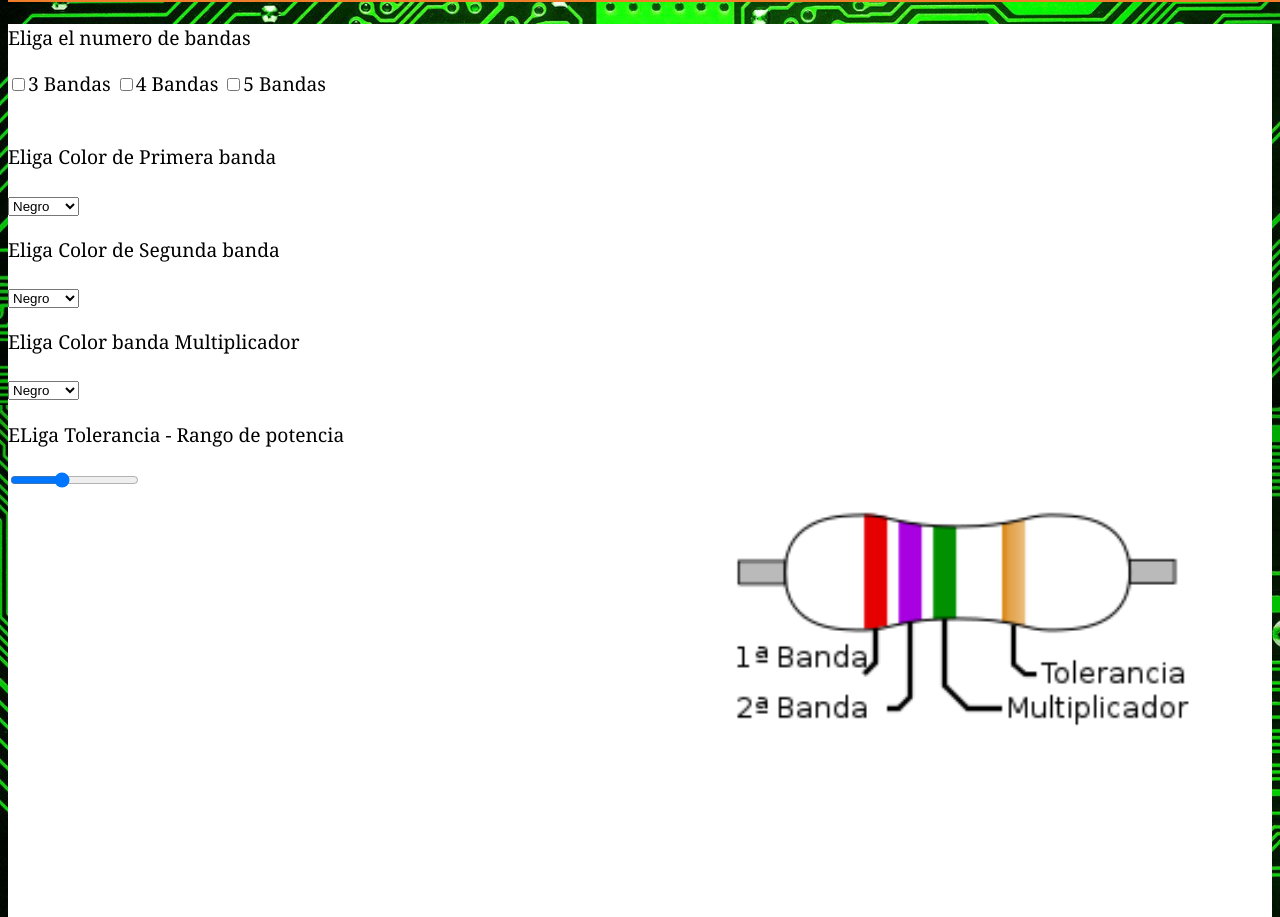
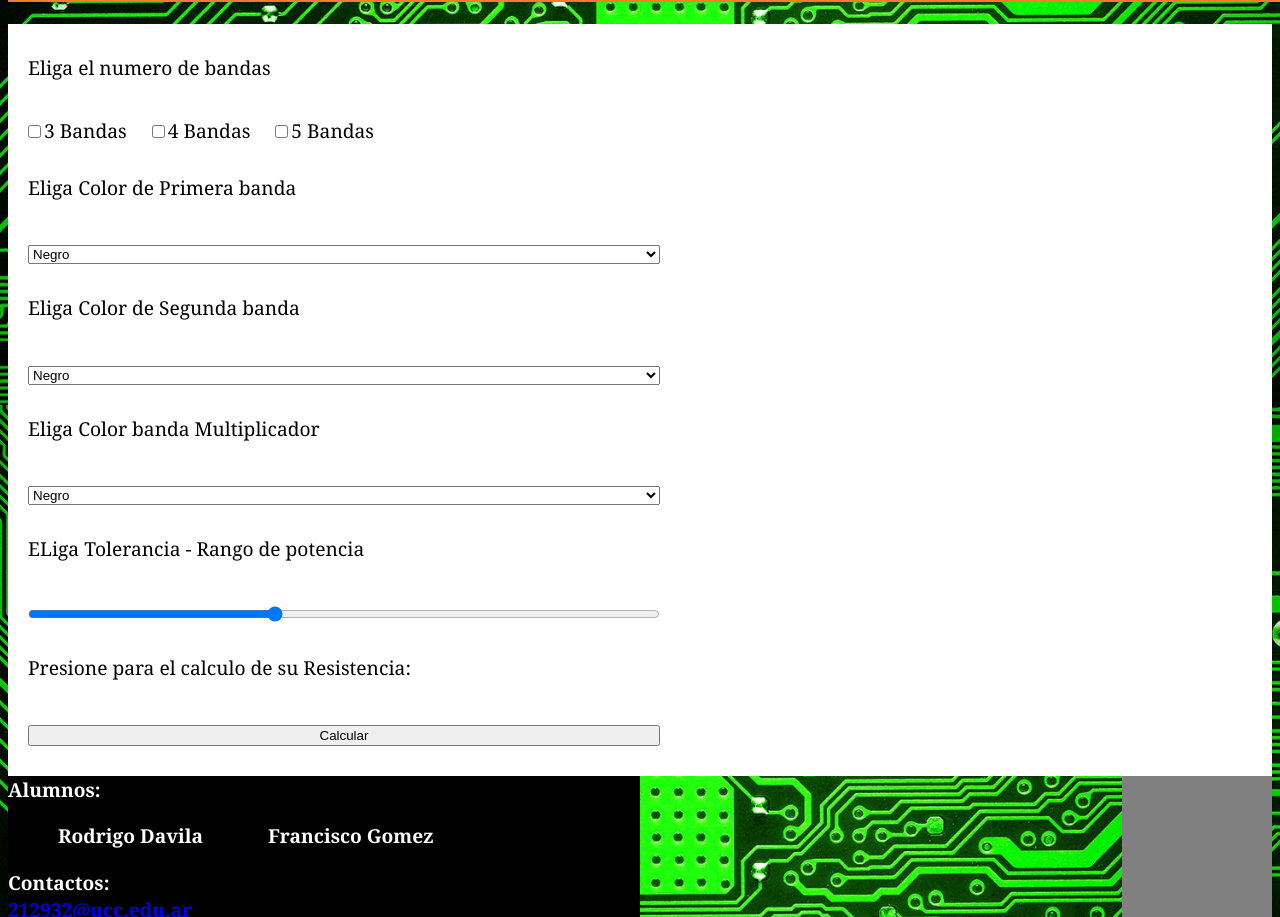
Before and after one commit to UCC-LabCompu2-Historico/proyecto2022-davila-gomez, a plain HTML site: page Primer_html.html in a window 1280 px wide. Shown: the part 1301-2218 px from the top of the page. Drawn offline with Linux system fonts and the light colour scheme; files whose address does not match are found by name.

Commit message:
Agragamos Accesibilidad en botones e imagenes- Logo ucc en el footen - Ordenamos range bottom y select en css

```diff
--- a/Estilos_Pagina/Segundo_css.css
+++ b/Estilos_Pagina/Segundo_css.css
@@ -1,5 +1,9 @@
 /*Fondo Principal*/
 
+html
+{
+    scroll-behavior: smooth;
+}
 
 body
 {
@@ -126,44 +130,60 @@ ul li {
     object-fit: contain;
 }
 
+
+
+
+
 /*Calculadora de Resistrnecias */
 
 .Calc_Resistencias
 {
     background-color: white;
-    padding-bottom: 45%;
+    padding-bottom: 50%;
+
 }
 
 .Calc_Resistencias p
 {
-    /*text-align:justify;
+    text-align:justify;
+    width: 100%;
+    float: left;
+    margin-left: 20px;
+    margin-top: 30px;
+}
+
+
+#Boton_para_Calcular,#Banda_Multiplicador,#Color_segunda_banda,#Color_Primera_Banda,#Barra_de_Tolerancia
+{
+
     width: 50%;
     float: left;
     margin-left: 20px;
-    margin-top: 50px;*/
+    margin-top: 25px;
 }
 
-.Ilustracion_3
+#Cuantas_Bandas
 {
-    width: 40%;
-    float:right;
-    padding-left: 10px;
-    margin-right: 40px;
-    object-fit: contain;
+    margin-left: 20px;
+    margin-top: 25px;
 }
 
-.Calc_Resistencias :in-range
+
+#Resistencia_Colores
 {
-    /*width: 50%;
-    float: left;
-    margin-left: 20px;
-    margin-top: 50px; */
+
+    float: right;
+    background-color: grey;
 }
 
-.Calc_Resistencias:in-checkbox
+
+
+
+/*Footer*/
+
+footer
 {
+    color: white;
     width: 50%;
-    float: left;
-    margin-left: 20px;
-    margin-top: 50px;
+    background-color:black;
 }
--- a/Primer_html.html
+++ b/Primer_html.html
@@ -4,9 +4,17 @@
     <meta charset="UTF-8">
     <meta content="Rodrigo Davila Francisco Gomez" name="author">
     <meta content="html, cabeceras, etiquetas" name="keywords">
-    <link rel="stylesheet" href="Estilos_Pagina/Segundo_css.css" type="text/css">
     <title>Calculadora de Resistencia </title>
 </head>
+
+<nav>
+    <link rel="stylesheet" href="Estilos_Pagina/Segundo_css.css" type="text/css">
+</nav>
+
+
+<!--Body de la pagina-->
+
+
 <body>
 <header>
 
@@ -16,19 +24,22 @@
 
     <h4>Indice</h4>
 
-    <ul><li>Definicion</li>
+    <ul>
+        <a href="#Definicion"><li>Definicion</li></a>
 
-        <li>Codigo de Colores</li>
+        <a href="#Codigo_Colores"><li>Codigo de Colores</li></a>
 
-        <li>Calculadora de Resistencia</li>
+        <a href="#Calculadora"><li>Calculadora de Resistencia</li></a>
     </ul>
 
     </div>
 
 </header>
+
 <section>
 
-<h3>Definicion</h3>
+<h3 id="Definicion">Definicion</h3>
+
 <div class="Descripcion_Historia">
 <p>
     Se le denomina <b>resistencia eléctrica</b> a la oposición al flujo de corriente eléctrica a través de un conductor.
@@ -36,7 +47,7 @@
 </p>
 
 
-<img class= "Ilustracion_1" src="/home/fran/Escritorio/Lab Cmpu/Ilustracion.jpg">
+<img class= "Ilustracion_1" src="/home/fran/Escritorio/Lab Cmpu/Ilustracion.jpg" alt="Ilustracion de Resistencia fija de 10000 ohm">
 
 
 </div>
@@ -45,7 +56,7 @@
 
 <!--Seccion Codigo de Colores:-->
 
-<h3>
+<h3 id="Codigo_Colores">
     <b>¿Qué son los códigos de colores de una resistencia eléctrica?</b>
 </h3>
 
@@ -62,49 +73,28 @@
 </p>
 
 
-<img class="Ilustracion_2" src="/home/fran/Escritorio/Lab Cmpu/resistors.jpg">
+<img class="Ilustracion_2" src="/home/fran/Escritorio/Lab Cmpu/resistors.jpg" alt="Imagen de una tabla correspondiente al Codigo de colores de las resistecnias fijas">
 
 </div>
 
 
-<h3>Calculadora de Resistencias Fijas </h3>
+<h3 id="Calculadora">Calculadora de Resistencias Fijas </h3>
 
 
 <!--Calculadora de Resistencias:-->
 
 <div class="Calc_Resistencias">
 
-<p>Eliga el numero de bandas</p>
+<label for="Cuantas_Bandas"><p>Eliga el numero de bandas</p></label>
 
-<input type="checkbox" name="Bandas_1" value="3 Bandas">3 Bandas
-<input type="checkbox" name="Bandas_2" value="4 Bandas">4 Bandas
-<input type="checkbox" name="Bandas_3" value="5 Bandas">5 Bandas
+<input type="checkbox" name="Bandas_1" id="Cuantas_Bandas" value="3 Bandas">3 Bandas
+<input type="checkbox" name="Bandas_2" id="Cuantas_Bandas" value="4 Bandas">4 Bandas
+<input type="checkbox" name="Bandas_3" id="Cuantas_Bandas" value="5 Bandas">5 Bandas
 
-<br>
-<br>
-    <p>Eliga Color de Primera banda</p>
-    <select name="Colores de Banda">
-        <option value="Negro">Negro</option>
-        <option value="Marron">Marron</option>
-        <option value="Rojo">Rojo</option>
-        <option value="Amarillo">Amarillo</option>
-        <option value="Verde">Verde</option>
-    </select>
-<br>
 
-    <p>Eliga Color de Segunda banda</p>
-    <select name="Colores de Banda">
-        <option value="Negro">Negro</option>
-        <option value="Marron">Marron</option>
-        <option value="Rojo">Rojo</option>
-        <option value="Amarillo">Amarillo</option>
-        <option value="Verde">Verde</option>
-    </select>
-<br>
 
-    <p>Eliga Color banda Multiplicador</p>
-
-    <select name="Colores de Banda">
+   <label for="Color_Primera_Banda"> <p>Eliga Color de Primera banda</p> </label>
+    <select name="Colores de Banda" id="Color_Primera_Banda">
         <option value="Negro">Negro</option>
         <option value="Marron">Marron</option>
         <option value="Rojo">Rojo</option>
@@ -112,38 +102,65 @@
         <option value="Verde">Verde</option>
     </select>
 
-<br>
 
-<p>ELiga Tolerancia - Rango de potencia</p>
-<input type="range" id="a" name="a" value="50" min="0" max="129">
+    <label for="Color_segunda_banda"></label><p>Eliga Color de Segunda banda</p></label>
+    <select name="Colores de Banda" id="Color_segunda_banda">
+        <option value="Negro" >Negro</option>
+        <option value="Marron">Marron</option>
+        <option value="Rojo">Rojo</option>
+        <option value="Amarillo">Amarillo</option>
+        <option value="Verde">Verde</option>
+    </select>
 
 
-<img class="Ilustracion_3" src="/home/fran/Escritorio/Lab Cmpu/7777.png">
+    <label for="Banda_Multiplicador"><p>Eliga Color banda Multiplicador</p></label>
+
+    <select name="Colores de Banda" id="Banda_Multiplicador">
+        <option value="Negro" >Negro</option>
+        <option value="Marron">Marron</option>
+        <option value="Rojo" >Rojo</option>
+        <option value="Amarillo" >Amarillo</option>
+        <option value="Verde" >Verde</option>
+    </select>
+
+
+
+<Label for="Barra_de_Toleracia"><p>ELiga Tolerancia - Rango de potencia</p></Label>
+<input type="range" id="Barra_de_Tolerancia" name="Rango" value="50" min="0" max="129">
+
+
+<label for="Boton_para_Calcular"><p>Presione para el calculo de su Resistencia:</p></label>
+<button type="button" id="Boton_para_Calcular">Calcular</button>
+
+
+
 
 </div>
 
-
-<!--Quieres un Reto :-->
-
-
-<h3>Prueba boton</h3>
-<button type="button">Aprietame!!</button>
-
-<h3>Linea de campo de texto</h3>
-<p>Escriba Color primera banda</p>
-<input type="text" name="Color Primera banda">
-<p>Escriba Color de segunda banda</p>
-<input type="text" name="Color segunda banda">
-
+<canvas id="Resistencia_Colores" width="150px" height="150px"></canvas>
 
 </section>
 
 
-<!--Quienes somos:-->
+<!--Quienes somos- LogoUcc Footer -->
 
 
 <footer>
-<b>Rodrigo Davila, Francisco Gomez</b>
+<b>Alumnos:
+    <ul>
+        <li>Rodrigo Davila</li>
+        <li>Francisco Gomez</li>
+    </ul>
+</b>
+
+<b>Contactos:
+    <br>
+    <a href="mailto:212932@ucc.edu.ar">212932@ucc.edu.ar</a>
+    <br>
+    <a href="mailto:212932@ucc.edu.ar">212932@ucc.edu.ar</a>
+</b>
+
+<img class="Ilustracion_3" src="/logo-ucc-2018.png" alt="Logo de la univercidad Catolica de Cordoba">
 </footer>
 
 </html>
```
Also changed, not shown: logo-ucc-2018.png (added).
